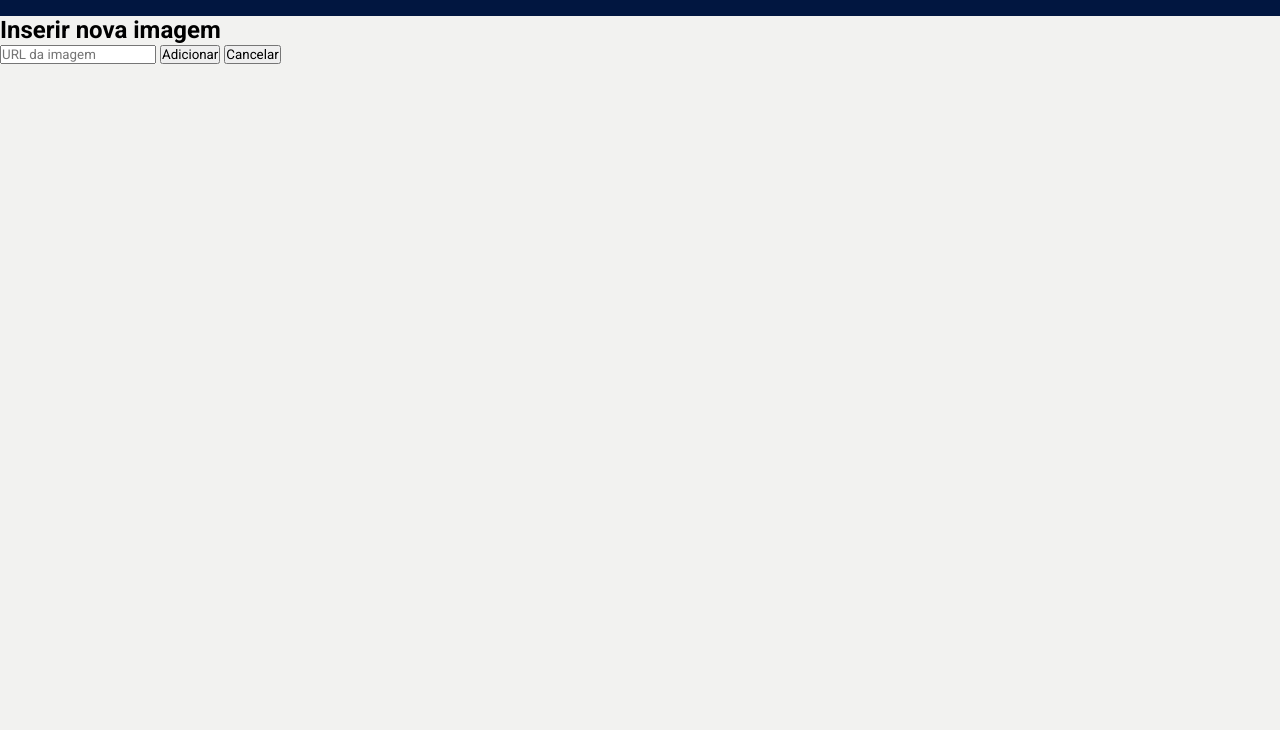
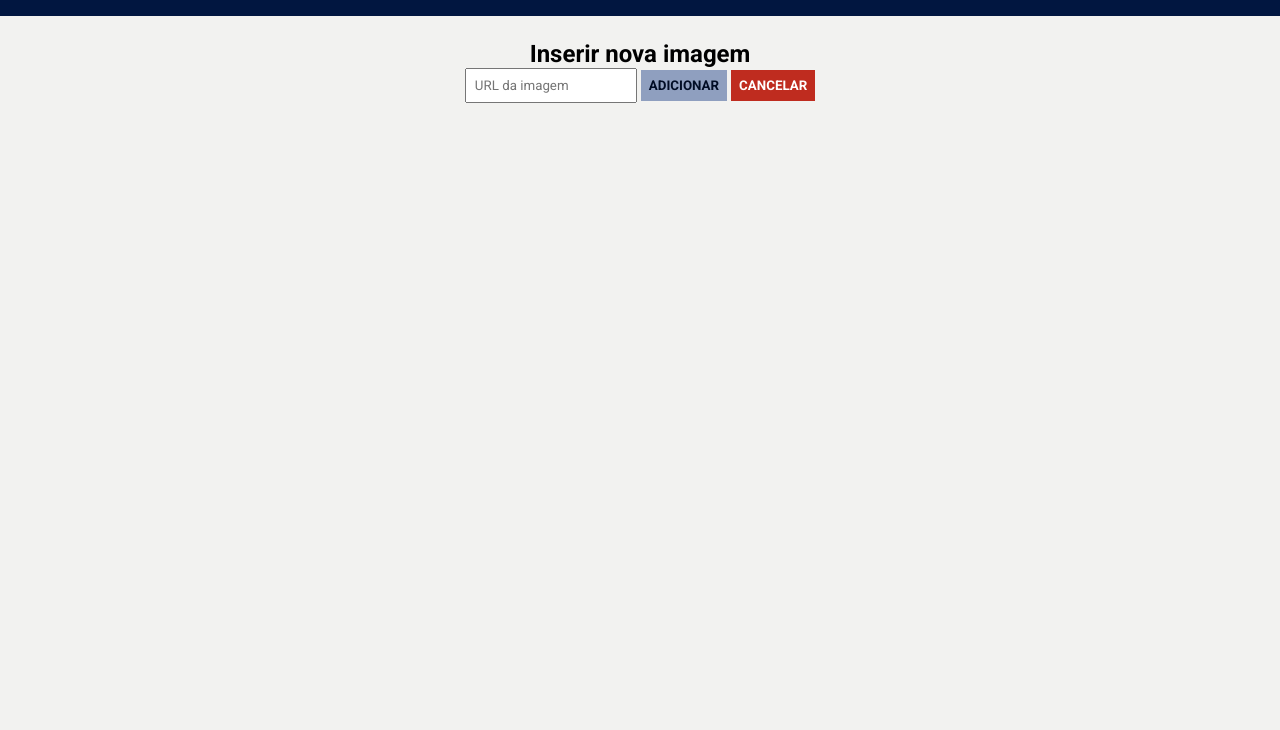
Before and after one commit to davislamenha/projeto-modulo9-ebac, a plain HTML site: page index.html in a window 1280 px wide. Shown: the part 70-800 px from the top of the page. Drawn offline with Linux system fonts and the light colour scheme.

Commit message:
formulario estilizado

```diff
--- a/index.html
+++ b/index.html
@@ -22,7 +22,7 @@
     <h2>Inserir nova imagem</h2>
     <input type="url" required placeholder="URL da imagem">
     <button type="submit">Adicionar</button>
-    <button type="reset">Cancelar</button>
+    <button type="reset" id="botao-cancelar">Cancelar</button>
   </form>
 </body>
 
--- a/style.css
+++ b/style.css
@@ -9,6 +9,18 @@
 /* ==== GERAL ===== */
 body {
   background-color: #f2f2f0;
+}
+input,
+button {
+  padding: 8px;
+}
+button {
+  cursor: pointer;
+  border: none;
+  background-color: #8f9fbf;
+  font-weight: bold;
+  text-transform: uppercase;
+  color: #010d26;
 }
 
 /* ==== HEADER ===== */
@@ -25,3 +37,13 @@ header h1 {
   text-transform: uppercase;
   font-style: italic;
 }
+
+/* ==== FORMULARIO ===== */
+form {
+  padding-block: 24px;
+  text-align: center;
+}
+form #botao-cancelar {
+  background-color: #bf2c1f;
+  color: #fff;
+}
```
